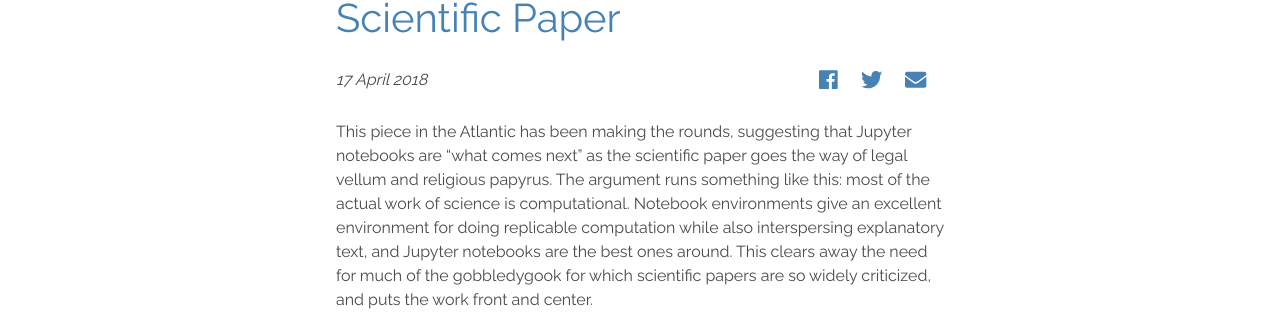
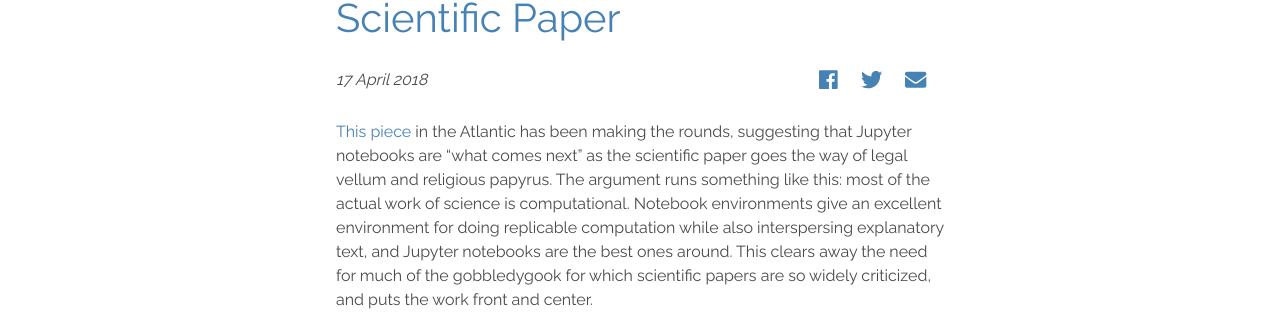
Before and after one commit to OliverSherouse/OliverSherouse.github.io, a Jekyll site: the page built from _posts/2018-04-17-notebooks_arent_papers.markdown, in a window 1280 px wide. Shown: the part 126-441 px from the top of the page. Built offline with Jekyll 4.4.1, drawn with Linux system fonts in a browser that asks for light colours; nearby versions of some CDN libraries; formulas are drawn with MathJax 3; comment, search, counter and statistics services are not loaded; part of the change alters nothing that is shown.

```diff
--- a/_posts/2018-04-17-notebooks_arent_papers.markdown
+++ b/_posts/2018-04-17-notebooks_arent_papers.markdown
@@ -2,7 +2,7 @@
 title: "Jupyter Notebooks Can't Fix the Scientific Paper"
 ---
 
-This piece in the Atlantic has been making the rounds, suggesting that Jupyter notebooks are "what comes next" as the scientific paper goes the way of legal vellum and religious papyrus. The argument runs something like this: most of the actual work of science is computational. Notebook environments give an excellent environment for doing replicable computation while also interspersing explanatory text, and Jupyter notebooks are the best ones around. This clears away the need for much of the gobbledygook for which scientific papers are so widely criticized, and puts the work front and center.
+[This piece](https://www.theatlantic.com/science/archive/2018/04/the-scientific-paper-is-obsolete/556676/) in the Atlantic has been making the rounds, suggesting that Jupyter notebooks are "what comes next" as the scientific paper goes the way of legal vellum and religious papyrus. The argument runs something like this: most of the actual work of science is computational. Notebook environments give an excellent environment for doing replicable computation while also interspersing explanatory text, and Jupyter notebooks are the best ones around. This clears away the need for much of the gobbledygook for which scientific papers are so widely criticized, and puts the work front and center.
 
 
 And some of that is right. Jupyter is amazing; my team and I are actually working right now to build a Jupyter-based research platform for our organization. And well-documented Jupyter notebooks are certainly a step up over incomprehensible do files that we see with many papers, especially when they're augmented with simple controls to modify parameters, for example.
```
